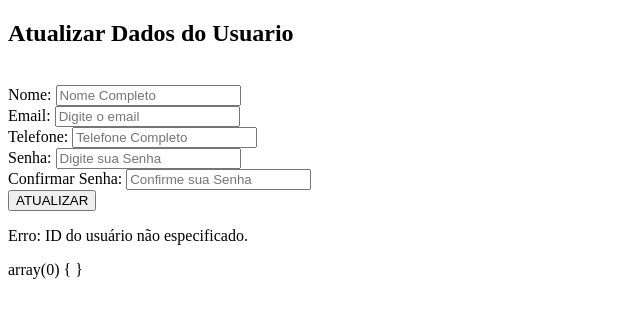
After one commit to yuridpaula19/TelaLogin_Turma33, a PHP site: page /editarUsuario.php in a window 1280 px wide. The commit adds this page. Shown: the top 318 px of the page, without its empty margins (0-640 px from the left). Run offline with PHP 8.4, Linux system fonts and the light colour scheme.

Commit message:
continuação crud

```diff
--- /dev/null
+++ b/editarUsuario.php
@@ -0,0 +1,78 @@
+<?php
+    require_once 'usuario.php';
+    $usuario = new Usuario();
+    $usuario->conectar("cadastrousuarioturma33", "localhost", "root", "");
+?>
+
+<!DOCTYPE html>
+<html lang="pt-br">
+<head>
+    <meta charset="UTF-8">
+    <meta name="viewport" content="width=device-width, initial-scale=1.0">
+    <title>Atualzizar Dados</title>
+</head>
+<body>
+    <h2>Atualizar Dados do Usuario</h2><br>
+    <form action="" method="post">
+        <label>Nome:</label>
+        <input type="text" name="nome" id="" placeholder="Nome Completo"><br>
+        <label>Email:</label>
+        <input type="email" name="email" id=""placeholder="Digite o email"><br>
+        <label>Telefone:</label>
+        <input type="tel" name="telefone" id=""placeholder="Telefone Completo"><br>
+        <label>Senha:</label>
+        <input type="password" name="senha" id=""placeholder="Digite sua Senha"><br>
+        <label>Confirmar Senha:</label>
+        <input type="password" name="confSenha" id=""placeholder="Confirme sua Senha"><br>
+
+        <input type="submit" value="ATUALIZAR">
+    </form>
+    <?php
+
+if ($_SERVER['REQUEST_METHOD'] === 'POST' && isset($_POST['id_usuario'])) {
+    $id_usuario = (int)$_POST['id_usuario'];
+    $nome = $_POST['nome'];
+    $email = $_POST['email'];
+    $telefone = $_POST['telefone'];
+    $senha = $_POST['senha'];
+    $confSenha = $_POST['confSenha'];
+
+    if (!empty($nome) && !empty($email) && !empty($telefone) && !empty($senha) && !empty($confSenha)) {
+        if ($usuario->msgErro == "") {
+            if ($senha === $confSenha) {
+                if ($usuario->atualizar($id_usuario, $nome, $telefone, $email, $senha)) {
+                    ?>
+                    <div class="msg-sucesso">
+                        <p>Dados Atualizados com Sucesso</p>
+                        <p>Clique <a href="login.php">aqui</a> para Logar</p>
+                    </div>
+                    <?php
+                } else {
+                    echo "<p>Erro ao atualizar dados.</p>";
+                }
+            } else {
+                ?>
+                <div class="msg-erro">
+                    <p>Senha e Confirmar Senha não conferem.</p>
+                </div>
+                <?php
+            }
+        } else {
+            ?>
+            <div class="msg-erro">
+                <?php echo "Erro: " . $usuario->msgErro; ?>
+            </div>
+            <?php
+        }
+    } else {
+        ?>
+        <div class="msg-erro">
+            <p>Preencha todos os campos!</p>
+        </div>
+        <?php
+    }
+} else {
+    echo "<p>Erro: ID do usuário não especificado.</p>";
+    var_dump($_POST);
+}
+?>
--- a/usuario.php
+++ b/usuario.php
@@ -63,15 +63,44 @@
                 return false;
             }
         }
-
-        public function listar($nome, $telefone, $email, $senha)
+        public function listarUsuarios()
         {
             global $pdo;
 
-            $listar = $pdo->prepare("SELECT * FROM usuario");
+            $sqlListar = $pdo->prepare("SELECT * FROM usuario");
+            $sqlListar->execute();
+            if($sqlListar->rowCount()>0)
+            {
+                $dados = $sqlListar->fetchAll(PDO::FETCH_ASSOC);
+                return $dados;
+            }
+            else
+            {
+                return false;
+            }
+        }
 
+        public function deletar(int $id)
+        {
+            global $pdo;
+
+            $sql = $pdo->prepare("DELETE FROM usuario WHERE id_usuario = :i");
+            $sql->bindValue(":i",$id);
+            $sql->execute();
+        }
+
+        public function atualizar($id_usuario,$nome, $telefone, $email, $senha)
+        {
+                global $pdo;
+
+                $sql = $pdo->prepare("UPDATE usuario SET nome = :n, telefone = :t, email = :e, senha = :s WHERE id_usuario = :id_usuario");
+                $sql->bindValue(":id_usuario",$id_usuario);
+                $sql->bindValue(":n",$nome);
+                $sql->bindValue(":t",$telefone);
+                $sql->bindValue(":e",$email);
+                $sql->bindValue(":s",md5($senha));
+                $sql->execute();
+                return true;
         }
     }
-
-
 ?>
```
Also changed, not shown: areaRestrita.php (+59 -0 lines), excluirUsuario.php (added, +14 -0 lines).
